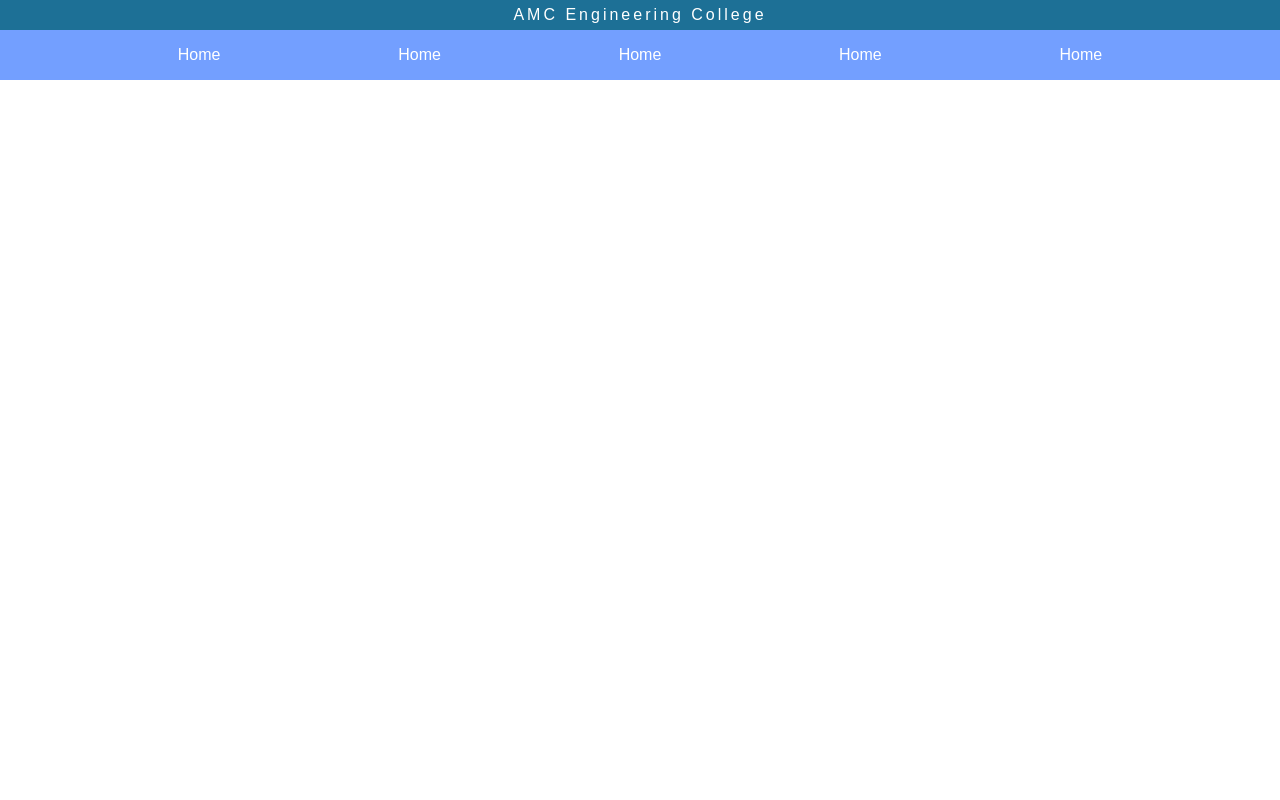
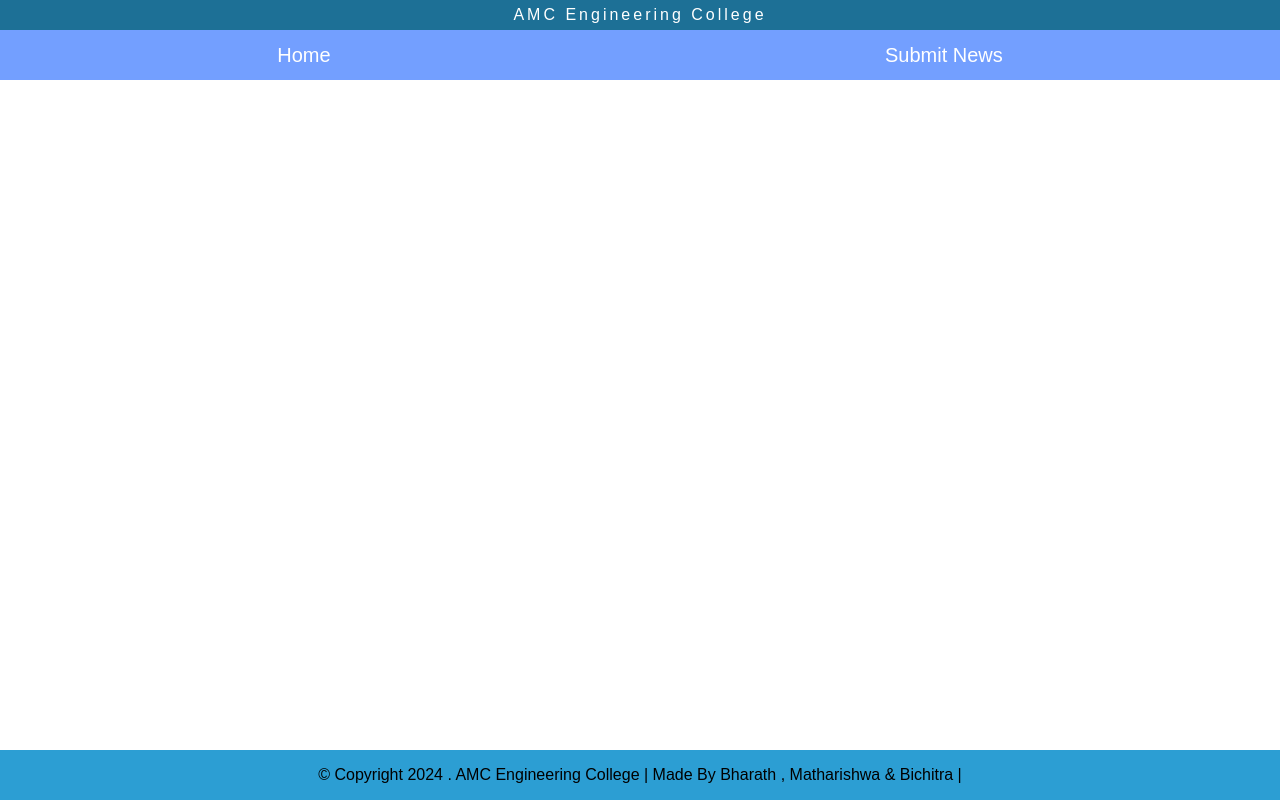
Before and after one commit to bichitrabehera/college-news-, a Django app: page / in a window 1280 px wide. Run offline with Django 5.2, Linux system fonts and the light colour scheme.

Commit message:
design for submit article

```diff
--- a/newsletter/templates/newsletter/home.html
+++ b/newsletter/templates/newsletter/home.html
@@ -16,14 +16,16 @@
         <nav>
 
             <li><a href="#">Home</a></li>
-            <li><a href="#">Home</a></li>
-            <li><a href="#">Home</a></li>
-            <li><a href="#">Home</a></li>
-            <li><a href="#">Home</a></li>
+
+            <li><a href="submit_article.html">Submit News</a></li>
 
         </nav>
     </header>
 
+
+    <footer>
+        <p>&copy Copyright 2024 . AMC Engineering College | Made By Bharath , Matharishwa & Bichitra |</p>
+    </footer>
 </body>
 
 </html>
--- a/newsletter/templates/newsletter/style.css
+++ b/newsletter/templates/newsletter/style.css
@@ -24,7 +24,7 @@
 
 nav {
     display: flex;
-    justify-content: space-evenly;
+    justify-content: space-around;
     align-items: center;
     height: 50px;
     width: 100%;
@@ -39,9 +39,89 @@
 a {
     text-decoration: none;
     color: white;
+    font-size: 20px;
 }
 
 a:hover {
     color: black;
     transform: scale(1.05);
+    cursor: pointer;
 }
+
+/* submit news */
+
+.submitnews {
+    max-width: 700px;
+    margin: 0 auto;
+    padding: 20px;
+    background-color: #f9f9f9;
+    border-radius: 10px;
+    box-shadow: 2px 2px 10px rgba(0, 0, 0, 0.1),-2px -2px 10px rgba(0, 0, 0, 0.1);
+    margin-top: 50px;
+}
+
+
+.title {
+    text-align: center;
+    font-size: 2rem;
+    color: #333;
+    margin-bottom: 20px;
+    letter-spacing: 1px;
+}
+
+form {
+    display: flex;
+    flex-direction: column;
+    gap: 15px;
+}
+
+label {
+    font-size: 1.1rem;
+    color: #555;
+}
+
+input,
+textarea {
+    padding: 10px;
+    font-size: 1rem;
+    border: 1px solid #80c2ff;
+    border-radius: 5px;
+    width: 90%;
+    cursor: pointer;
+}
+
+input:focus,
+textarea:focus {
+    outline: none;
+    border-color: #007bff;
+    box-shadow: 0 0 5px rgba(0, 123, 255, 0.25);
+}
+
+
+button {
+    padding: 10px 20px;
+    background-color: #11882d;
+    color: white;
+    border: none;
+    border-radius: 5px;
+    font-size: 1rem;
+    cursor: pointer;
+    transition: background-color 0.3s;
+}
+
+button:hover{
+    background-color: #2c9ed3;
+}
+
+/* footer */
+
+footer{
+    height: 50px;
+    width: 100%;
+    background-color: #2c9ed3;
+    bottom: 0;
+    position: fixed;
+    display: flex;
+    align-items: center;
+    justify-content: center;
+}
```
Also changed, not shown: newsletter/templates/newsletter/submit_article.html (+29 -12 lines).
